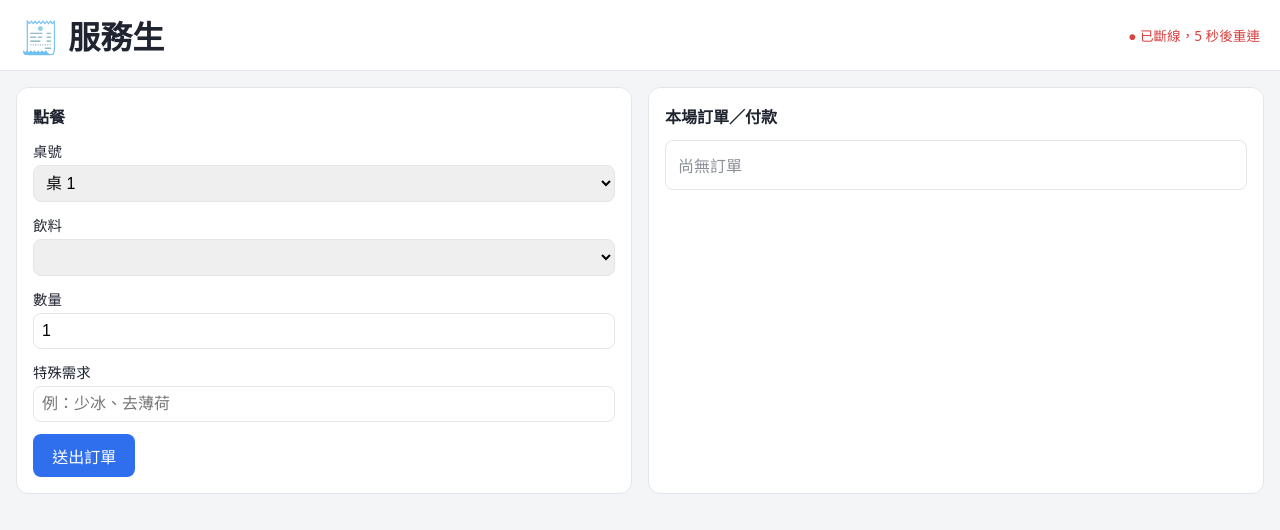
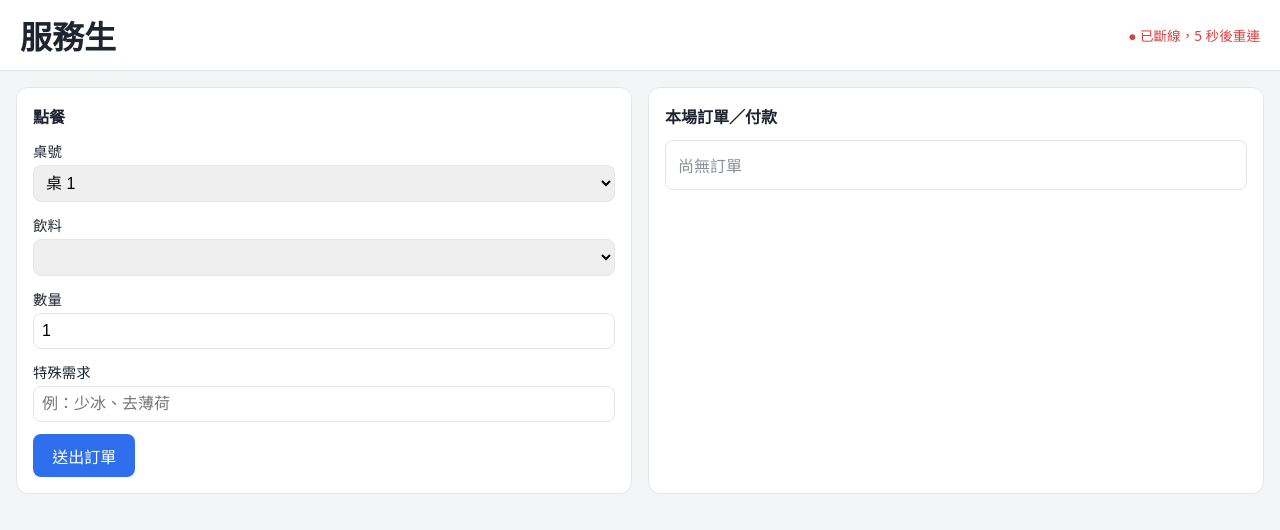
Before and after one commit to NHJT/student-bar-system, a plain HTML site: page frontend/waiter.html in a window 1280 px wide. Drawn offline with Linux system fonts and the light colour scheme; no server answers.

Commit message:
Update waiter.html

```diff
--- a/frontend/waiter.html
+++ b/frontend/waiter.html
@@ -8,7 +8,7 @@
 </head>
 <body>
   <header class="topbar">
-    <h1>🧾 服務生</h1>
+    <h1>服務生</h1>
     <span id="ws-status" class="ws-status">連線中…</span>
   </header>
 
```
